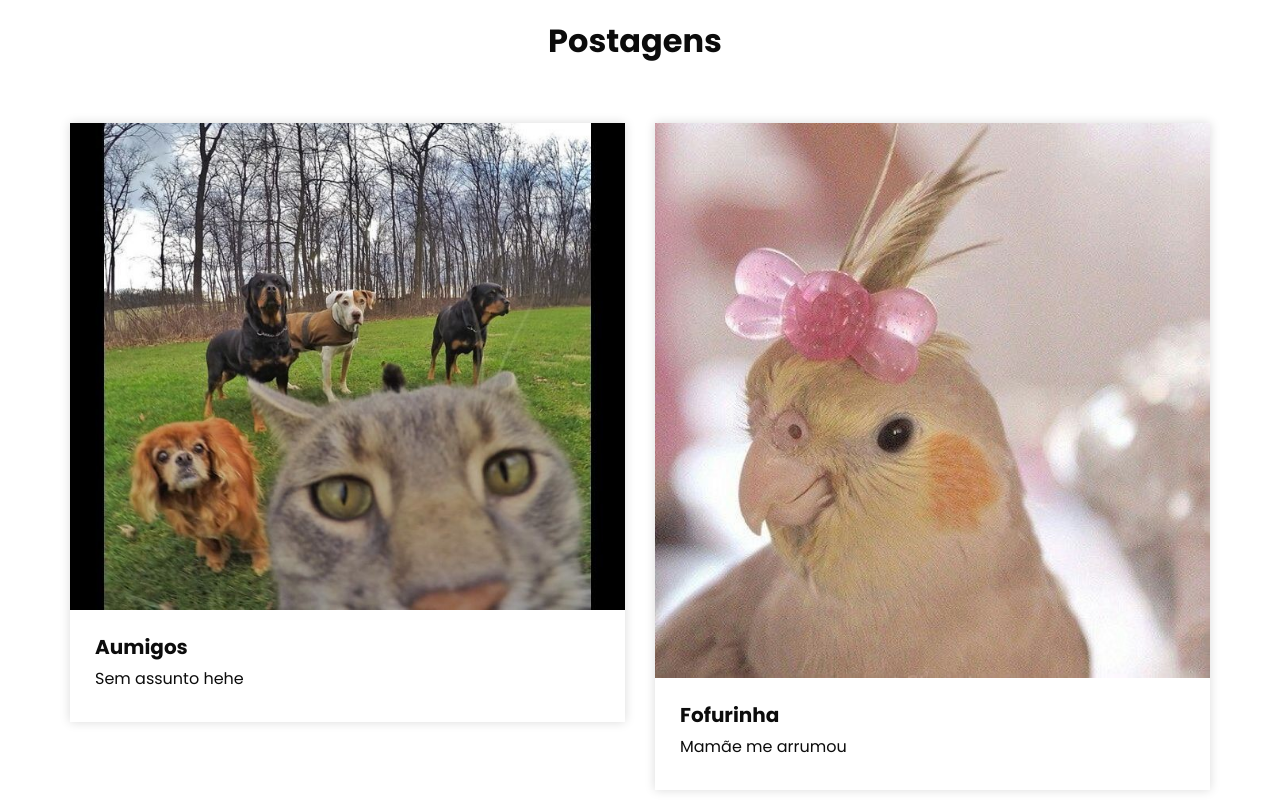
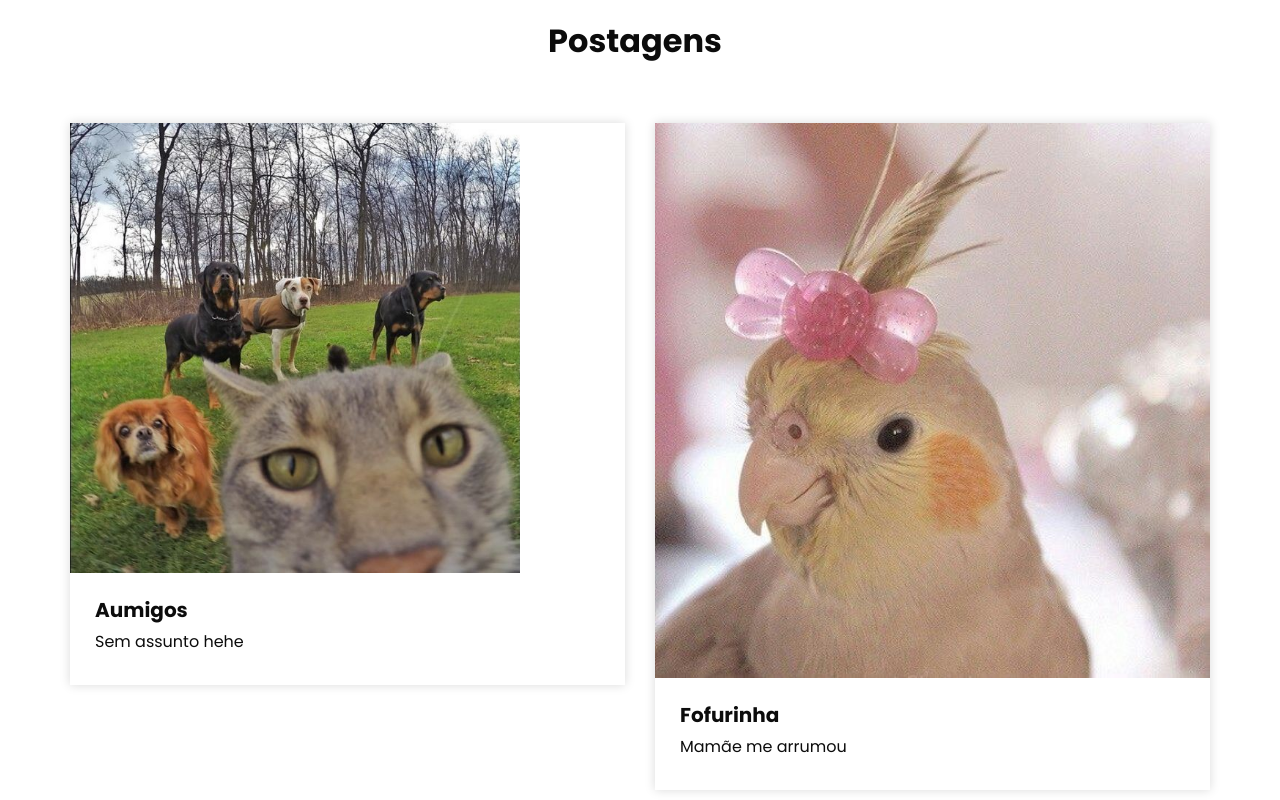
Before and after one commit to girleidearaujoo/pweb, a plain HTML site: page electrochip-html/index.html in a window 1280 px wide. Shown: the part 2800-3600 px from the top of the page. Drawn offline with nearby package versions, Linux system fonts and the light colour scheme.

Commit message:
aaaaaaaa

```diff
--- a/electrochip-html/css/style.scss
+++ b/electrochip-html/css/style.scss
@@ -69,7 +69,8 @@ body {
   }
 
   img {
-    width: 30px;
+    width: 555px;
+    height: 555px;
   }
 }
 
@@ -461,7 +462,9 @@ a:focus {
       position: relative;
 
       img {
-        width: 100%;
+        width: 555px;
+        height: 555px;
+        object-fit: cover;
       }
 
     }
--- a/electrochip-html/index.html
+++ b/electrochip-html/index.html
@@ -254,7 +254,12 @@ O nosso aplicativo ou site, dependendo de como o cliente vai preferir usar, nele
         <div class="col-md-6">
           <div class="box">
             <div class="img-box">
-              <img src="images/friends.jpg" alt="">
+              <img src="images/friends.jpg" alt="" style="
+              width: 450px;
+              height: 450px;
+              object-fit: cover;
+
+          ">
             </div>
             <div class="detail-box">
               <h5>
@@ -327,7 +332,7 @@ O nosso aplicativo ou site, dependendo de como o cliente vai preferir usar, nele
         <div class="col-md-6">
           <div class="map_container">
             <div class="map-responsive">
-              <iframe src="https://www.google.com/maps/embed/v1/place?key=AIzaSyA0s1a7phLN0iaD6-UE7m4qP-z21pH0eSc&q=Eiffel+Tower+Paris+France" width="600" height="300" frameborder="0" style="border:0; width: 100%; height:100%" allowfullscreen></iframe>
+              <iframe src="https://www.google.com/maps/embed?pb=!1m18!1m12!1m3!1d245.93563721407898!2d-35.804156835252094!3d-9.511318889958348!2m3!1f0!2f0!3f0!3m2!1i1024!2i768!4f13.1!3m3!1m2!1s0x701379310b71523%3A0x9139c72273c11ec6!2sInstituto%20Federal%20de%20Alagoas%20-%20Campus%20Rio%20Largo!5e0!3m2!1spt-BR!2sbr!4v1708517138607!5m2!1spt-BR!2sbr" width="600" height="450" style="border:0;" allowfullscreen="" loading="lazy" referrerpolicy="no-referrer-when-downgrade"></iframe>            </div>
             </div>
           </div>
         </div>
```
Also changed, not shown: 1 other file.
